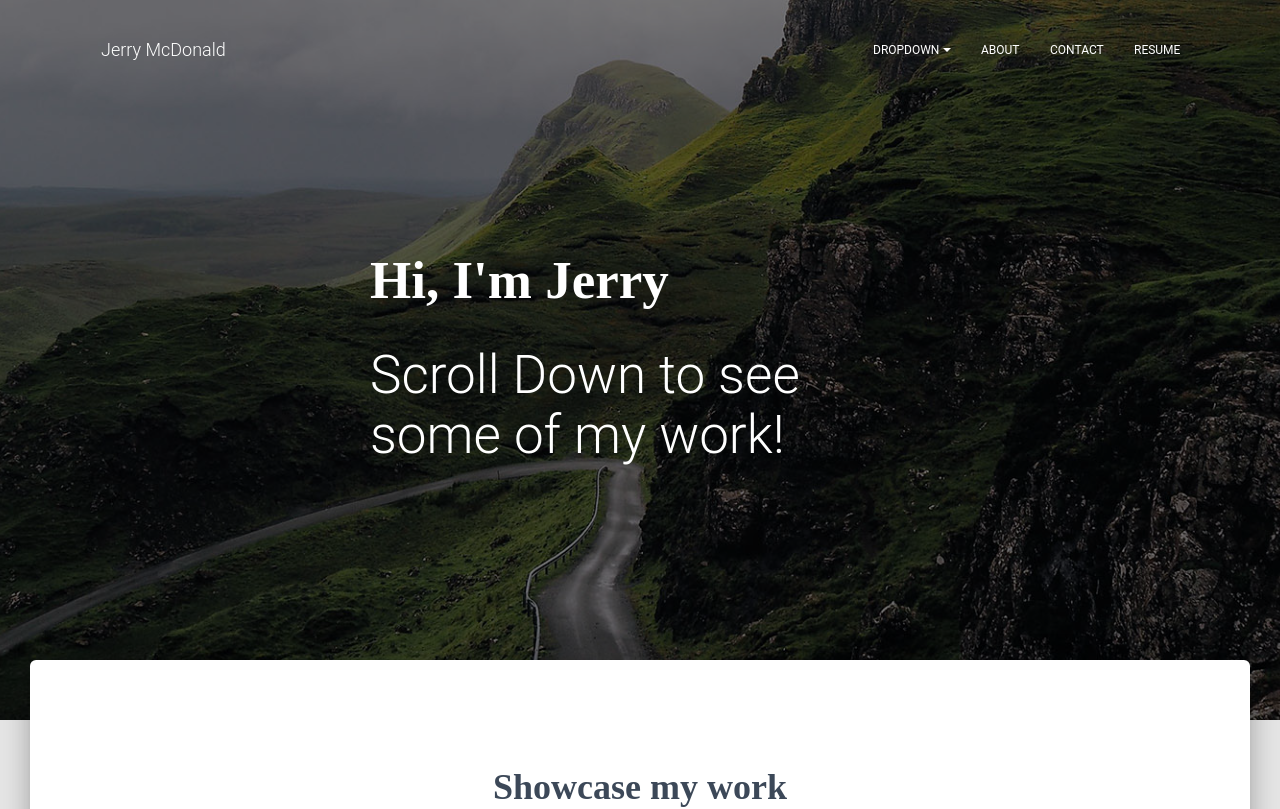
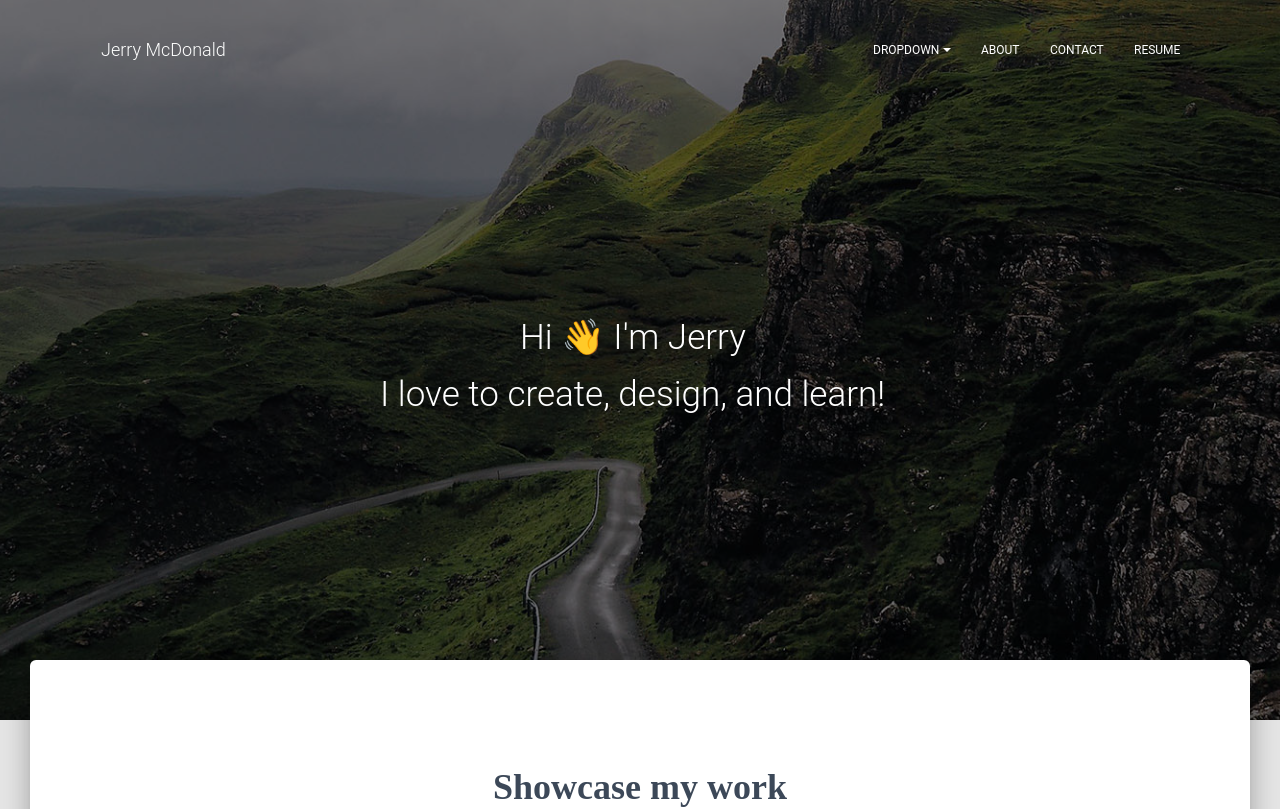
Before and after one commit to JerryMcDonald/PortfolioWebsite, a React (Create React App) app in the folder my-app/: page / in a window 1280 px wide. Shown: the top 809 px of the page. Built offline with nearby package versions, Linux system fonts and the light colour scheme.

Commit message:
new intro

```diff
--- a/my-app/src/views/HomePage/HomePage.js
+++ b/my-app/src/views/HomePage/HomePage.js
@@ -50,9 +50,11 @@ export default function HomePage(props) {
         <div className={classes.container}>
           <GridContainer justify="center">
             <GridItem xs={12} sm={12} md={6}>
-              <h1 className={classes.title}>Hi, I'm Jerry</h1>
-              <h1>Scroll Down to see some of my work!</h1>
-              <br />
+              <p style={{ paddingLeft: 150, fontSize: 35, lineHeight: 2 }}>Hi <span role="img" aria-label="sheep">👋</span> I'm Jerry </p>
+
+              <p style={{ paddingLeft: 10, fontSize: 35 }}> I love to create, design, and learn! </p>
+              {/* <h1>This is my portfolio</h1> */}
+
               {/* <Button
 
                 color="danger"
```
